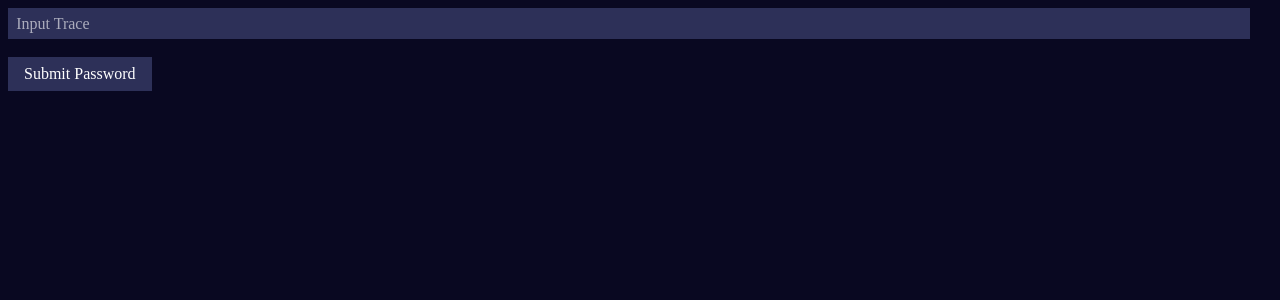
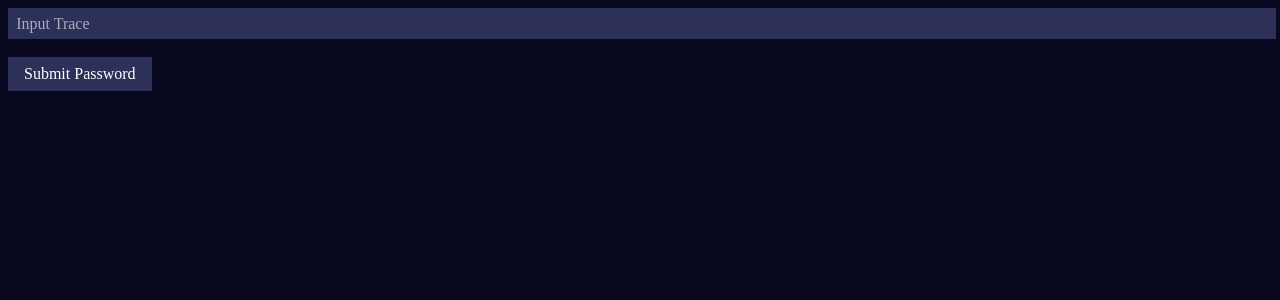
Before and after one commit to Pepsinn/cshub, a PHP site: page /wasd.html in a window 1280 px wide. Shown: the top 300 px of the page. Run offline with PHP 8.4, Linux system fonts and the light colour scheme.

Commit message:
Update style.css

```diff
--- a/style.css
+++ b/style.css
@@ -42,7 +42,7 @@ div {
 }
 
 input {
-  width: 97%;
+  width: 99%;
   color: white;
   font-size: inherit;
   font-family: inherit;
```
